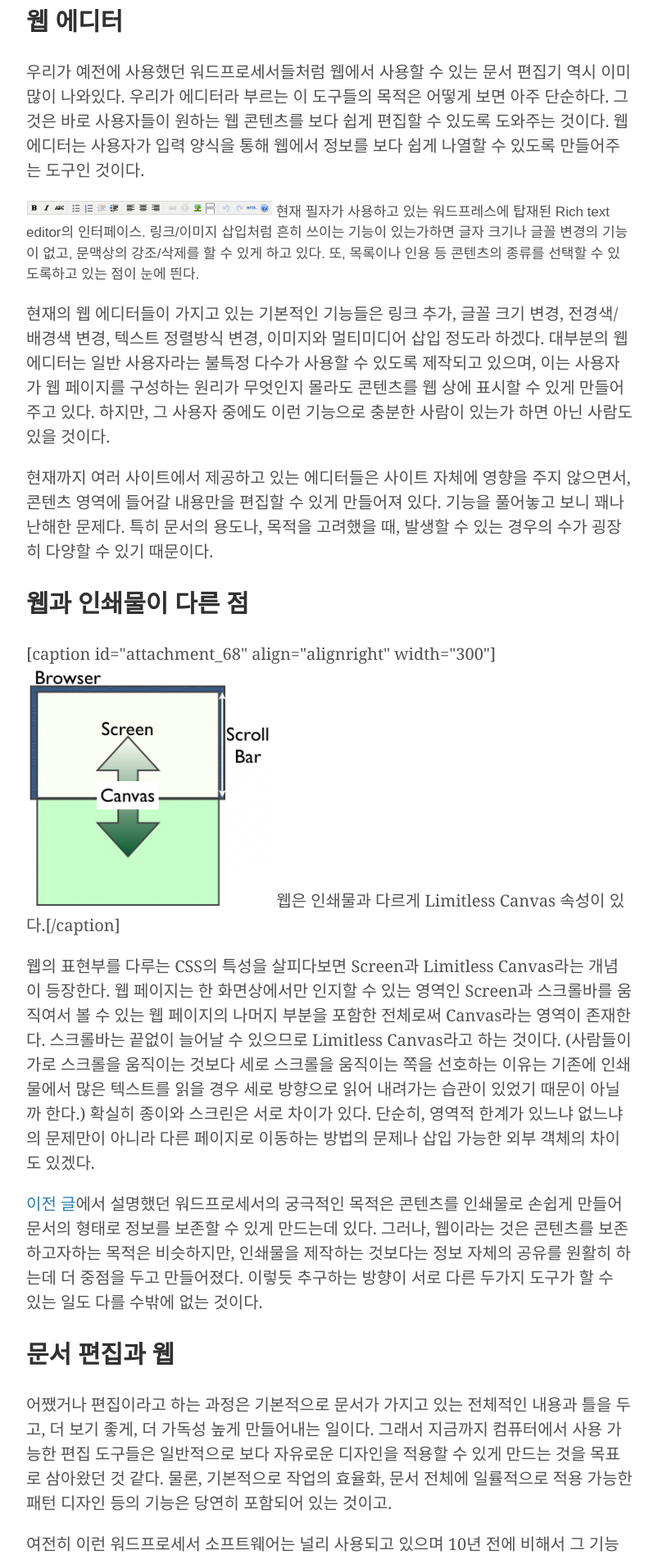
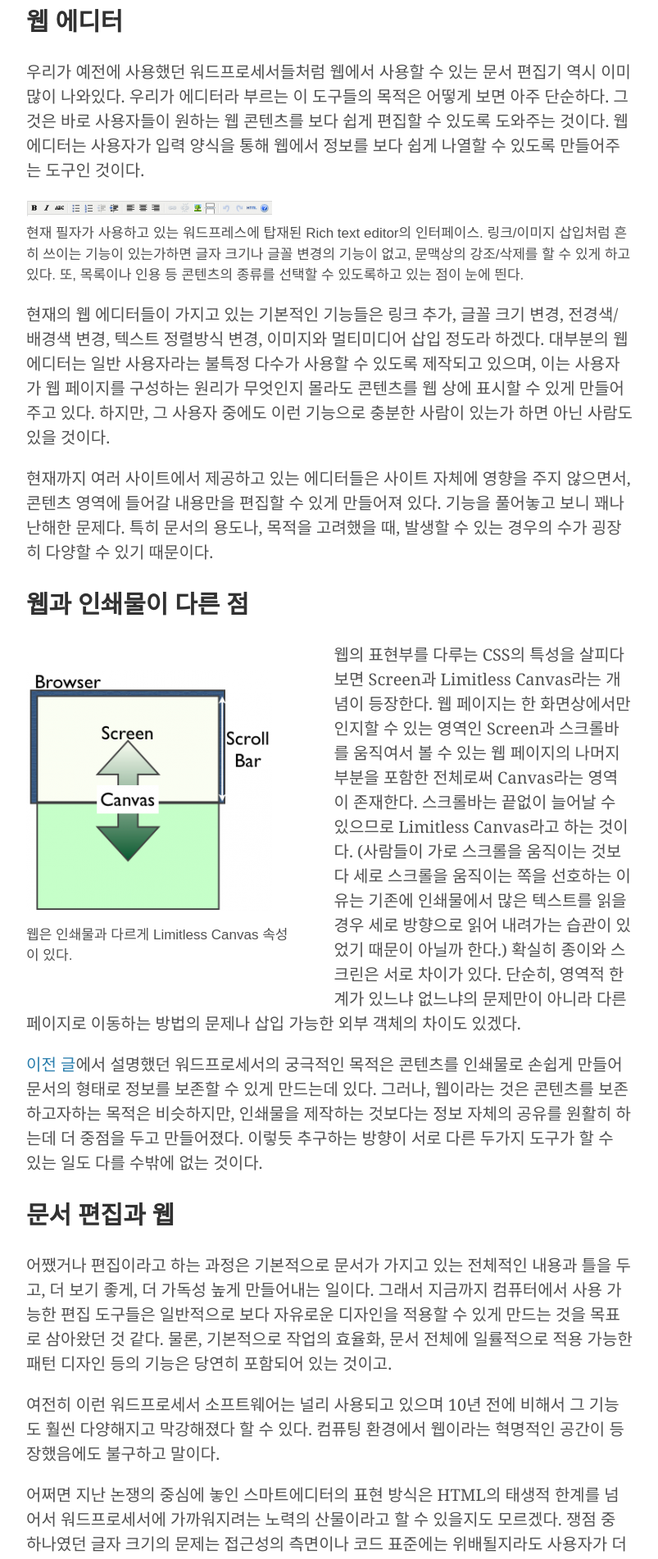
Before and after one commit to resistan/resistan.github.io, a Jekyll site: the page built from _posts/2007-09-20-what-is-web-editor-2.html, in a window 1280 px wide. Shown: the part 1487-3389 px from the top of the page at 82% size, without its empty margins (258-1061 px from the left). Built offline with Jekyll 4.4.1, drawn with Linux system fonts in a browser that asks for light colours; some web fonts are replaced; comment, search, counter and statistics services are not loaded.

Commit message:
contents update

```diff
--- a/_posts/2007-09-20-what-is-web-editor-2.html
+++ b/_posts/2007-09-20-what-is-web-editor-2.html
@@ -47,7 +47,10 @@ author:
 <p>현재의 웹 에디터들이 가지고 있는 기본적인 기능들은 링크 추가, 글꼴 크기 변경, 전경색/배경색 변경, 텍스트 정렬방식 변경, 이미지와 멀티미디어 삽입 정도라 하겠다. 대부분의 웹 에디터는 일반 사용자라는 불특정 다수가 사용할 수 있도록 제작되고 있으며, 이는 사용자가 웹 페이지를 구성하는 원리가 무엇인지 몰라도 콘텐츠를 웹 상에 표시할 수 있게 만들어주고 있다. 하지만, 그 사용자 중에도 이런 기능으로 충분한 사람이 있는가 하면 아닌 사람도 있을 것이다.</p>
 <p>현재까지 여러 사이트에서 제공하고 있는 에디터들은 사이트 자체에 영향을 주지 않으면서, 콘텐츠 영역에 들어갈 내용만을 편집할 수 있게 만들어져 있다. 기능을 풀어놓고 보니 꽤나 난해한 문제다. 특히 문서의 용도나, 목적을 고려했을 때, 발생할 수 있는 경우의 수가 굉장히 다양할 수 있기 때문이다.</p>
 <h2>웹과 인쇄물이 다른 점</h2>
-<p>[caption id="attachment_68" align="alignright" width="300"]<img class="wp-image-68 size-medium" src="{{ site.baseurl }}/media/limitlesscanvas1-300x293.png" alt="Limitless Canvas" width="300" height="293" /> 웹은 인쇄물과 다르게 Limitless Canvas 속성이 있다.[/caption]</p>
+<div class="boxed alignLeft">
+<img class="wp-image-68 size-medium" src="{{ site.baseurl }}/media/limitlesscanvas1-300x293.png" alt="Limitless Canvas" width="300" height="293" />
+<p>웹은 인쇄물과 다르게 Limitless Canvas 속성이 있다.</p>
+</div>
 <p>웹의 표현부를 다루는 CSS의 특성을 살피다보면 Screen과 Limitless Canvas라는 개념이 등장한다. 웹 페이지는 한 화면상에서만 인지할 수 있는 영역인 Screen과 스크롤바를 움직여서 볼 수 있는 웹 페이지의 나머지 부분을 포함한 전체로써 Canvas라는 영역이 존재한다. 스크롤바는 끝없이 늘어날 수 있으므로 Limitless Canvas라고 하는 것이다. (사람들이 가로 스크롤을 움직이는 것보다 세로 스크롤을 움직이는 쪽을 선호하는 이유는 기존에 인쇄물에서 많은 텍스트를 읽을 경우 세로 방향으로 읽어 내려가는 습관이 있었기 때문이 아닐까 한다.) 확실히 종이와 스크린은 서로 차이가 있다. 단순히, 영역적 한계가 있느냐 없느냐의 문제만이 아니라 다른 페이지로 이동하는 방법의 문제나 삽입 가능한 외부 객체의 차이도 있겠다.</p>
 <p><a href="/what-is-web-editor-1/">이전 글</a>에서 설명했던 워드프로세서의 궁극적인 목적은 콘텐츠를 인쇄물로 손쉽게 만들어 문서의 형태로 정보를 보존할 수 있게 만드는데 있다. 그러나, 웹이라는 것은 콘텐츠를 보존하고자하는 목적은 비슷하지만, 인쇄물을 제작하는 것보다는 정보 자체의 공유를 원활히 하는데 더 중점을 두고 만들어졌다. 이렇듯 추구하는 방향이 서로 다른 두가지 도구가 할 수 있는 일도 다를 수밖에 없는 것이다.</p>
 <h2>문서 편집과 웹</h2>
--- a/assets/css/default.css
+++ b/assets/css/default.css
@@ -538,6 +538,10 @@ pre code {
 	font-family:sans-serif;
 	font-size:.85em;
 }
+.imageCaption img {
+	display:block;
+	margin:0 0 .5em;
+}
 .boxed {
 	max-width:45%;
 }
```
